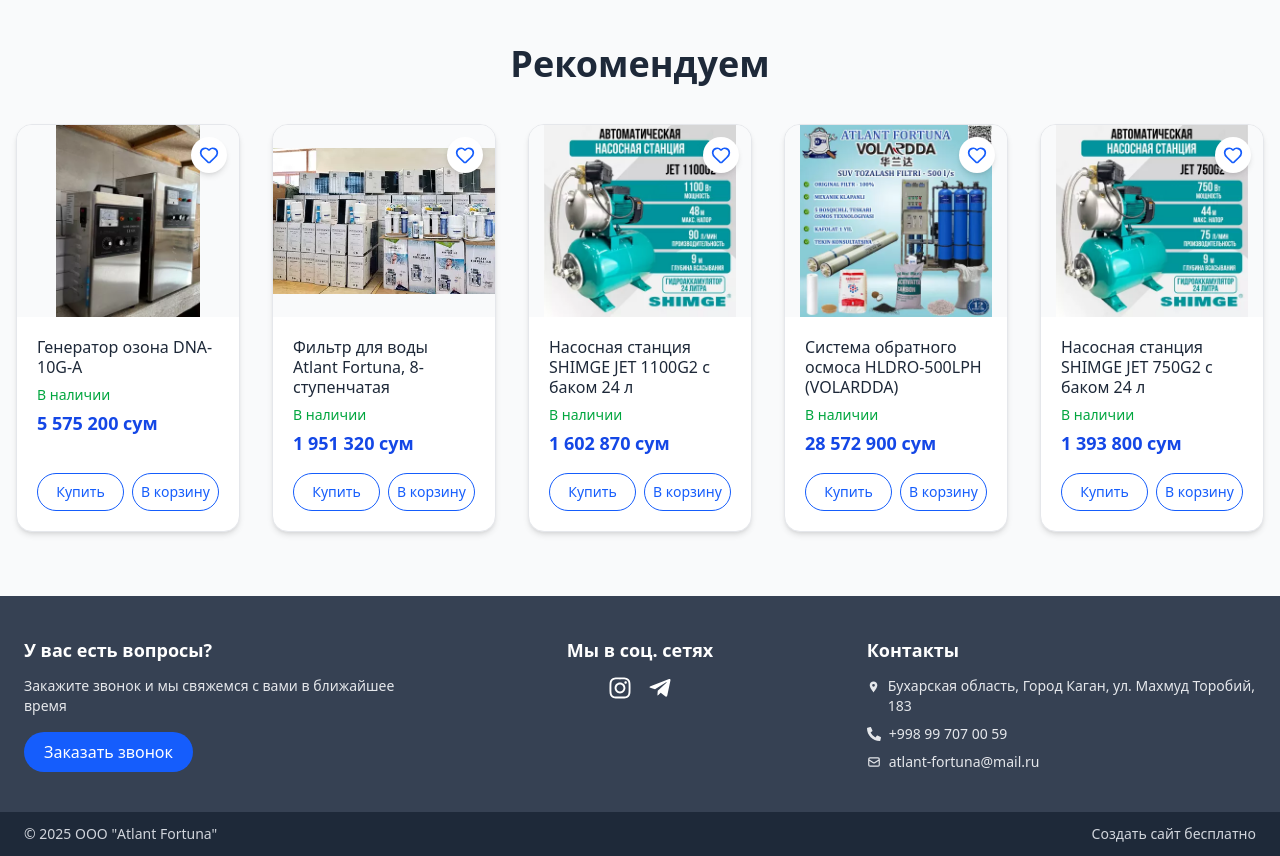
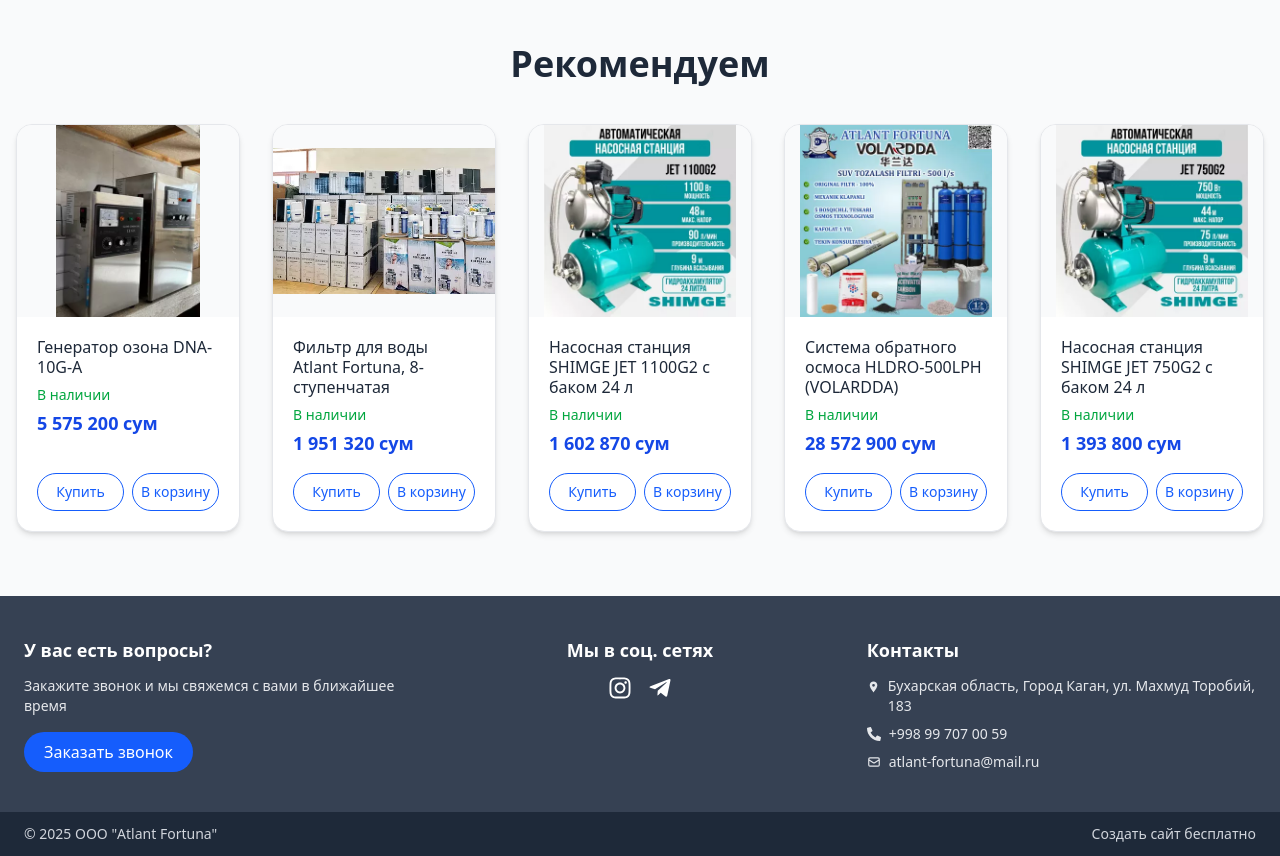
Before and after one commit to SayyeedDeveloper/atlant-frontend, a Next.js app: page /category in a window 1280 px wide. Shown: the part 1000-1856 px from the top of the page. Built offline with nearby package versions, Linux system fonts and the light colour scheme.

Commit message:
change Categoryforproduct.tsx
.tsx
.tsx.tsx
.tsx

```diff
--- a/app/category/components/Categoryforproduct.tsx
+++ b/app/category/components/Categoryforproduct.tsx
@@ -101,9 +101,7 @@
                                 transition={{ type: "spring", stiffness: 200 }}
                                 className="bg-white border border-gray-200 rounded-2xl shadow-md hover:shadow-lg transition-all duration-300 flex flex-col overflow-hidden relative group"
                             >
-                                <button className="absolute top-3 right-3 bg-white p-2 rounded-full shadow-md hover:bg-blue-50 transition">
-                                    <Heart className="w-5 h-5 text-blue-600" />
-                                </button>
+
 
                                 <div className="h-48 flex justify-center items-center bg-gray-50 overflow-hidden">
                                     <img
--- a/app/components/Footer.tsx
+++ b/app/components/Footer.tsx
@@ -1,6 +1,7 @@
 import {HiOutlineMail} from "react-icons/hi";
 import {MdLocationOn} from "react-icons/md";
 import {FaInstagram, FaPhoneAlt, FaTelegramPlane} from "react-icons/fa";
+import Contactsesion from "@/app/contact/Components/Contactsesion";
 
 const Footer = () => {
     return (
@@ -12,7 +13,7 @@
                         Закажите звонок и мы свяжемся с вами в ближайшее время
                     </p>
                     <button className="bg-blue-600 hover:bg-blue-700 text-white px-5 py-2 rounded-full transition-all">
-                        Заказать звонок
+                        <a href="">Заказать звонок</a>
                     </button>
                 </div>
 
```
